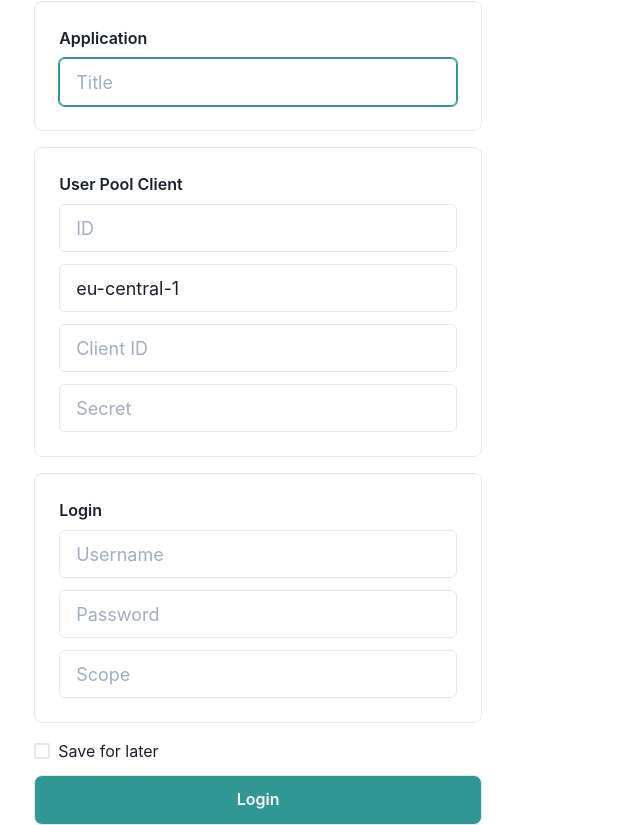
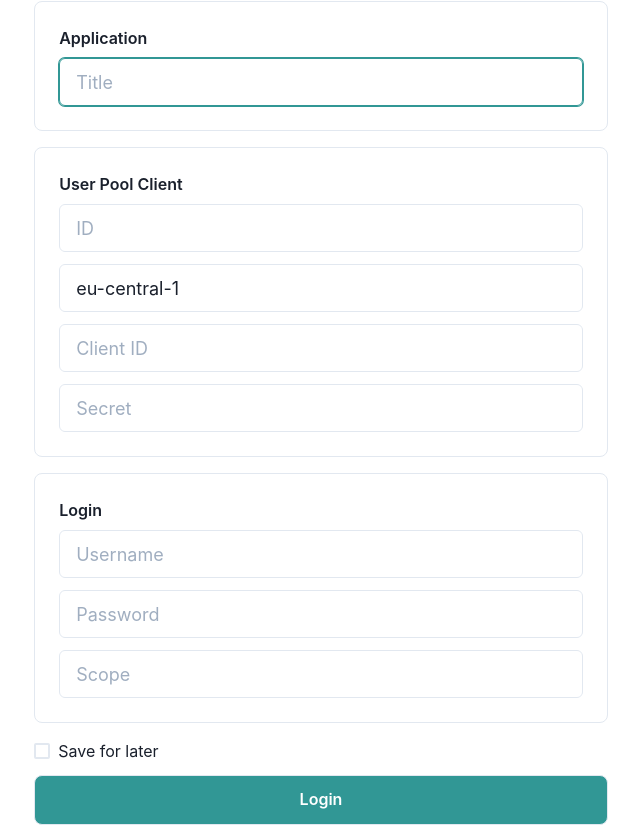
Before and after one commit to bmaximilian/cognito-auth-client, a React (Create React App) app: page / in a window 1280 px wide. Shown: the part 255-1080 px from the top of the page, without its empty margins (319-959 px from the left). Built offline with nearby package versions, Linux system fonts and the light colour scheme.

Commit message:
feat: Display login error

```diff
--- a/src/components/ContentBox.tsx
+++ b/src/components/ContentBox.tsx
@@ -2,5 +2,5 @@ import React from 'react';
 import { Box, BoxProps } from '@chakra-ui/react';
 
 export const ContentBox: React.FC<BoxProps> = (props) => (
-    <Box maxW="md" borderWidth="1px" borderRadius="lg" overflow="hidden" padding="1.5rem" mb="1rem" {...props} />
+    <Box borderWidth="1px" borderRadius="lg" overflow="hidden" padding="1.5rem" mb="1rem" {...props} />
 );
--- /dev/null
+++ b/src/components/ErrorBanner.tsx
@@ -0,0 +1,17 @@
+import React from 'react';
+import { Alert, AlertDescription, AlertIcon, AlertTitle, CloseButton, Flex, Stack } from '@chakra-ui/react';
+
+export const ErrorBanner: React.FC<{ title: JSX.Element | string; message: JSX.Element | string }> = (props) => (
+    <Alert status="error" borderRadius="lg">
+        <Stack spacing={2}>
+            <Flex align="center">
+                <Flex flex={1}>
+                    <AlertIcon />
+                    <AlertTitle mr={2}>{props.title}</AlertTitle>
+                </Flex>
+                <CloseButton />
+            </Flex>
+            <AlertDescription>{props.message}</AlertDescription>
+        </Stack>
+    </Alert>
+);
--- a/src/components/List.tsx
+++ b/src/components/List.tsx
@@ -2,7 +2,7 @@ import React from 'react';
 import { Button, ButtonProps, Stack, StackProps } from '@chakra-ui/react';
 
 const ListItem: React.FC<ButtonProps> = (props) => (
-    <Button maxW="md" borderWidth="1px" borderRadius="lg" padding="1.5rem" variant="outline" {...props} />
+    <Button borderWidth="1px" borderRadius="lg" padding="1.5rem" variant="outline" {...props} />
 );
 
 const ListContainer: React.FC<StackProps> = (props) => <Stack spacing={3} {...props} />;
--- a/src/components/Steps.tsx
+++ b/src/components/Steps.tsx
@@ -15,7 +15,7 @@ export const Steps: React.FC<{ steps: number; currentStep: number }> = (props) =
                     >
                         <TagLabel>{index + 1}</TagLabel>
                     </Tag>
-                    {index !== props.steps - 1 && <Divider marginX="2" />}
+                    {index !== props.steps - 1 && <Divider marginX="1rem" />}
                 </React.Fragment>
             ))}
         </Flex>
--- a/src/components/SubmitButton.tsx
+++ b/src/components/SubmitButton.tsx
@@ -2,13 +2,5 @@ import { Button, ButtonProps } from '@chakra-ui/react';
 import React from 'react';
 
 export const SubmitButton: React.FC<ButtonProps> = (props) => (
-    <Button
-        maxW="md"
-        borderWidth="1px"
-        borderRadius="lg"
-        padding="1.5rem"
-        variant="solid"
-        colorScheme="teal"
-        {...props}
-    />
+    <Button borderWidth="1px" borderRadius="lg" padding="1.5rem" variant="solid" colorScheme="teal" {...props} />
 );
--- a/src/widgets/LoginForm.tsx
+++ b/src/widgets/LoginForm.tsx
@@ -6,6 +6,7 @@ import { Input } from '../components/Input';
 import { SubmitButton } from '../components/SubmitButton';
 import { PinModal } from '../components/PinModal';
 import { useSafe, LoginData } from '../safe';
+import { ErrorBanner } from '../components/ErrorBanner';
 
 export interface InitialLoginData extends LoginData {
     title: string;
@@ -25,6 +26,7 @@ export const LoginForm: React.FC<{
     const [password, setPassword] = useState('');
     const [scope, setScope] = useState('');
     const [save, setSave] = useState(false);
+    const [error, setError] = useState<string>();
 
     const [showPinModal, setShowPinModal] = useState(false);
     const safe = useSafe();
@@ -72,7 +74,7 @@ export const LoginForm: React.FC<{
 
             props.onComplete();
         } catch (e) {
-            // TODO: Display error
+            setError(e.message);
         }
     }
 
@@ -144,6 +146,7 @@ export const LoginForm: React.FC<{
                     <Checkbox colorScheme="teal" isChecked={save} onChange={(e): void => setSave(e.target.checked)}>
                         Save for later
                     </Checkbox>
+                    {!!error && <ErrorBanner title="Error during login" message={error} />}
                     <SubmitButton type="submit">Login</SubmitButton>
                 </Stack>
             </form>
```
